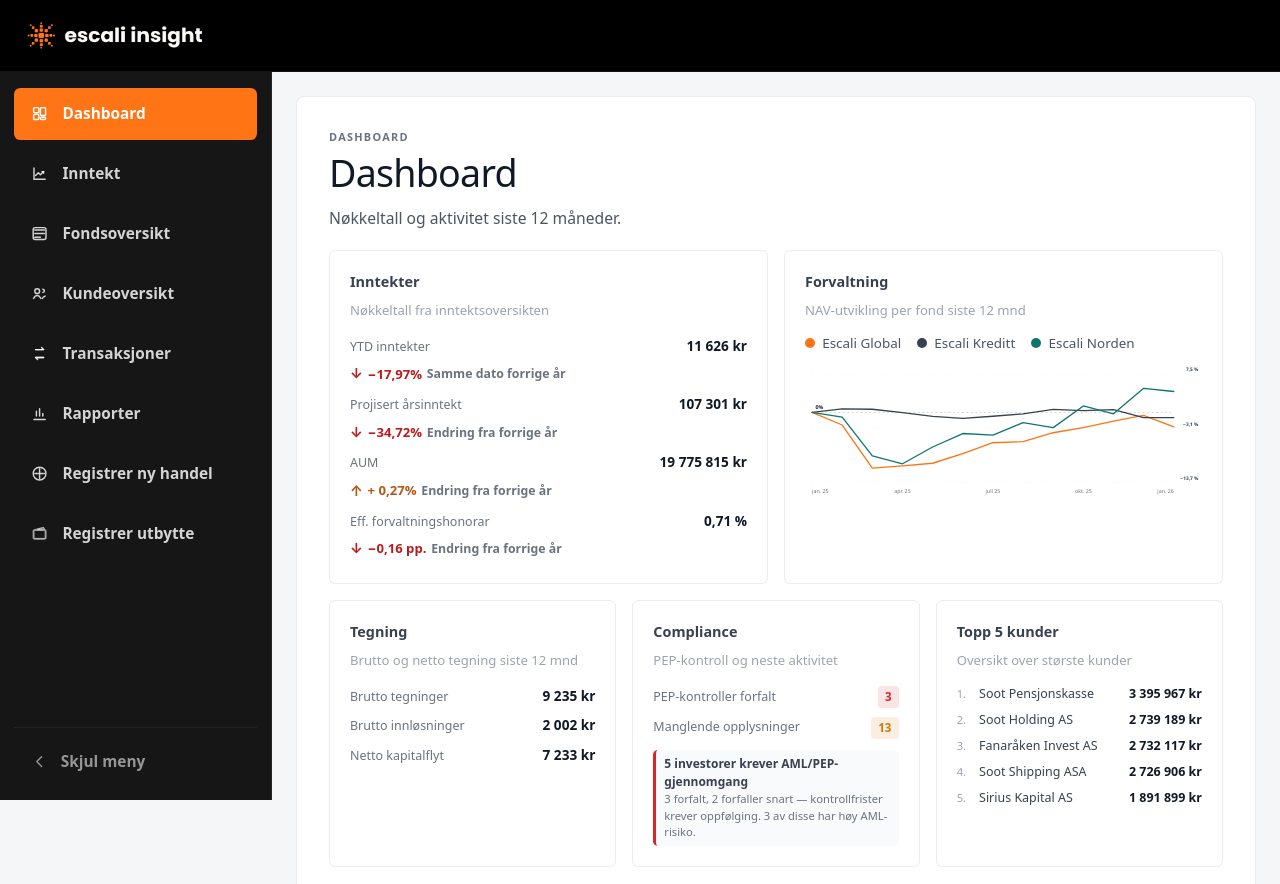
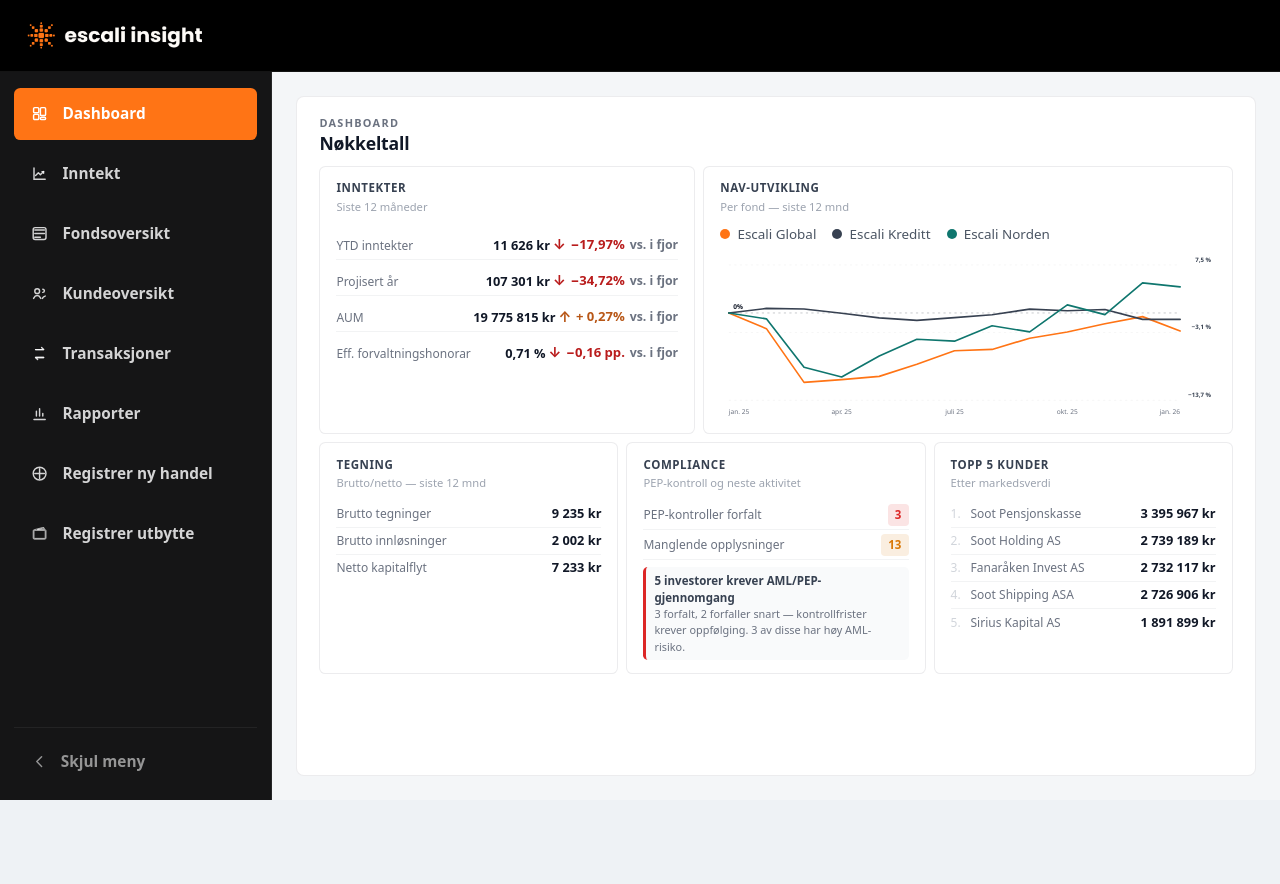
Before and after one commit to stacc-uib/stacc-app, a React (Vite) app in the folder client/: page / in a window 1280 px wide. Shown: the top 884 px of the page. After the commit the page ends 800 px from the top, so only its background shows below. Built offline with nearby package versions, Linux system fonts and the light colour scheme.

Commit message:
compress dashboard

```diff
--- a/client/src/features/dashboard/pages/DashboardPage.tsx
+++ b/client/src/features/dashboard/pages/DashboardPage.tsx
@@ -1,7 +1,15 @@
 import { useMemo } from 'react';
 import getIncomeData, { getIncomeDateRange, getPresetRange } from '../lib/incomeCalc';
 import getIncomeDataFull from '../../income/lib/getIncomeData';
-import { ytdIncome, ytdIncomeLastPeriod, annualIncomeLastYear, projectedAnnualIncome, aumAtDate, MetricDelta, MetricDeltaPP } from '../../income/components/IncomeOverview';
+import {
+  ytdIncome,
+  ytdIncomeLastPeriod,
+  annualIncomeLastYear,
+  projectedAnnualIncome,
+  aumAtDate,
+  MetricDelta,
+  MetricDeltaPP,
+} from '../../income/components/IncomeOverview';
 import fundPricesJson from '../../../mocks/fundPrices.json';
 import tradesJson from '../../../mocks/trades.json';
 import investorsJson from '../../../mocks/investors.json';
@@ -10,11 +18,48 @@ import { LineChart, ChartLegend, formatMetricValue } from '../../funds/pages/Fun
 import { getCompliancePageData } from '../../compliance/lib/getCompliancePageData';
 import { getComplianceDashboardData } from '../../compliance/lib/getComplianceDashboardData';
 import { ToneTag, toneColor } from '../../compliance/components/ComplianceDashboardSection';
-import { SummaryCard, StatRow } from '../../income/pages/IncomePage';
+
+// ── Compact card primitives ────────────────────────────────────────────────
+function DashCard({
+  title,
+  desc,
+  children,
+}: {
+  title: string;
+  desc: string;
+  children: React.ReactNode;
+}) {
+  return (
+    <div className="dashboard-card">
+      <p className="dashboard-card__title">{title}</p>
+      <p className="dashboard-card__desc">{desc}</p>
+      <div className="dashboard-card__body">{children}</div>
+    </div>
+  );
+}
+
+function DStat({
+  label,
+  value,
+  delta,
+}: {
+  label: string;
+  value: string;
+  delta?: React.ReactNode;
+}) {
+  return (
+    <div className="dashboard-stat">
+      <span className="dashboard-stat__label">{label}</span>
+      <span className="dashboard-stat__value">
+        {value}
+        {delta && <span className="dashboard-stat__delta"> {delta}</span>}
+      </span>
+    </div>
+  );
+}
 
 // ── Dashboard ──────────────────────────────────────────────────────────────
 function DashboardPage() {
-  // Inntekter: compute all 4 income KPIs (same as Income Oversikt)
   const incomeStats = useMemo(() => {
     const incomeData = getIncomeData(
       tradesJson as Parameters<typeof getIncomeData>[0],
@@ -29,33 +74,31 @@ function DashboardPage() {
       .filter((e) => e.incomeType === 'management fee')
       .reduce((acc, e) => acc + e.amount, 0);
 
-    // Full income data for KPI calculations (uses income lib)
     const incomeDataFull = getIncomeDataFull(
       tradesJson as Parameters<typeof getIncomeDataFull>[0],
       investorsJson as Parameters<typeof getIncomeDataFull>[1],
       fundPricesJson as Parameters<typeof getIncomeDataFull>[2],
     );
-    const ytd = ytdIncome(incomeDataFull);
-    const ytdPrev = ytdIncomeLastPeriod(incomeDataFull);
+    const ytd      = ytdIncome(incomeDataFull);
+    const ytdPrev  = ytdIncomeLastPeriod(incomeDataFull);
     const projected = projectedAnnualIncome(incomeDataFull, 0.3);
     const annualPrev = annualIncomeLastYear(incomeDataFull);
-    const aum = aumAtDate(
+    const aum      = aumAtDate(
       tradesJson as Parameters<typeof aumAtDate>[0],
       fundPricesJson as Parameters<typeof aumAtDate>[1],
       new Date('2026-01-31'),
     );
-    const aumPrev = aumAtDate(
+    const aumPrev  = aumAtDate(
       tradesJson as Parameters<typeof aumAtDate>[0],
       fundPricesJson as Parameters<typeof aumAtDate>[1],
       new Date('2025-01-31'),
     );
-    const effRate = 12 * 100 * ytd / aum;
+    const effRate     = 12 * 100 * ytd / aum;
     const effRatePrev = 12 * 100 * ytdPrev / aumPrev;
 
-    return { total: totalFee, totalFee, ytd, ytdPrev, projected, annualPrev, aum, aumPrev, effRate, effRatePrev };
+    return { totalFee, ytd, ytdPrev, projected, annualPrev, aum, aumPrev, effRate, effRatePrev };
   }, []);
 
-  // Forvaltning + Tegning + Topp 5: reuse fund overview for 12m period, nav grouped per fund
   const fundOverview = useMemo(
     () =>
       getFundOverviewData({
@@ -68,146 +111,122 @@ function DashboardPage() {
     [],
   );
 
-  // Compliance: PEP status + priority queue
   const complianceStats = useMemo(() => {
     const pageData = getCompliancePageData();
     return getComplianceDashboardData(pageData);
   }, []);
 
-  // Derived metric lookups
-  const grossBuyKpi = fundOverview.flowSection.kpis.find((k) => k.id === 'gross-buy');
+  const grossBuyKpi  = fundOverview.flowSection.kpis.find((k) => k.id === 'gross-buy');
   const grossSellKpi = fundOverview.flowSection.kpis.find((k) => k.id === 'gross-sell');
-  const netFlowKpi = fundOverview.flowSection.kpis.find((k) => k.id === 'net-flow');
-  const top5 = fundOverview.shareholderSection.rows.slice(0, 5);
-  const pepOverdue = complianceStats.metrics.find((m) => m.id === 'pep-overdue');
-  const missingData = complianceStats.metrics.find((m) => m.id === 'missing-required-data');
+  const netFlowKpi   = fundOverview.flowSection.kpis.find((k) => k.id === 'net-flow');
+  const top5         = fundOverview.shareholderSection.rows.slice(0, 5);
+  const pepOverdue   = complianceStats.metrics.find((m) => m.id === 'pep-overdue');
+  const missingData  = complianceStats.metrics.find((m) => m.id === 'missing-required-data');
   const nextPriority = complianceStats.priorityItems[0];
 
+  const fmt = (v: number, f: string) => formatMetricValue(v, f as 'currency' | 'number' | 'percent');
+  const fmtPct = (v: number) =>
+    `${new Intl.NumberFormat('nb-NO', { minimumFractionDigits: 2, maximumFractionDigits: 2 }).format(v)} %`;
+
   return (
-    <div className="content-card">
+    <div className="content-card content-card--dashboard">
       <p className="content-card__eyebrow">Dashboard</p>
-      <h1>Dashboard</h1>
-      <p className="content-card__description">
-        Nøkkeltall og aktivitet siste 12 måneder.
-      </p>
+      <h1>Nøkkeltall</h1>
 
-      {/* Rad 1: Inntekter + Forvaltning */}
-      <div className="row g-3" style={{ marginBottom: '1rem' }}>
-        <div className="col-12 col-md-6">
-          <SummaryCard title="Inntekter" description="Nøkkeltall fra inntektsoversikten">
-            <div style={{ padding: '0.2rem 0' }}>
-              <div style={{ display: 'flex', justifyContent: 'space-between', alignItems: 'baseline', gap: '0.5rem' }}>
-                <span style={{ fontSize: '0.78rem', color: '#6b7280' }}>YTD inntekter</span>
-                <span style={{ fontSize: '0.85rem', fontWeight: 600, color: '#111827' }}>{formatMetricValue(incomeStats.ytd, 'currency')}</span>
-              </div>
-              <MetricDelta currentValue={incomeStats.ytd} initialValue={incomeStats.ytdPrev} label="Samme dato forrige år" />
-            </div>
-            <div style={{ padding: '0.2rem 0' }}>
-              <div style={{ display: 'flex', justifyContent: 'space-between', alignItems: 'baseline', gap: '0.5rem' }}>
-                <span style={{ fontSize: '0.78rem', color: '#6b7280' }}>Projisert årsinntekt</span>
-                <span style={{ fontSize: '0.85rem', fontWeight: 600, color: '#111827' }}>{formatMetricValue(incomeStats.projected, 'currency')}</span>
-              </div>
-              <MetricDelta currentValue={incomeStats.projected} initialValue={incomeStats.annualPrev} label="Endring fra forrige år" />
-            </div>
-            <div style={{ padding: '0.2rem 0' }}>
-              <div style={{ display: 'flex', justifyContent: 'space-between', alignItems: 'baseline', gap: '0.5rem' }}>
-                <span style={{ fontSize: '0.78rem', color: '#6b7280' }}>AUM</span>
-                <span style={{ fontSize: '0.85rem', fontWeight: 600, color: '#111827' }}>{formatMetricValue(incomeStats.aum, 'currency')}</span>
-              </div>
-              <MetricDelta currentValue={incomeStats.aum} initialValue={incomeStats.aumPrev} label="Endring fra forrige år" />
-            </div>
-            <div style={{ padding: '0.2rem 0' }}>
-              <div style={{ display: 'flex', justifyContent: 'space-between', alignItems: 'baseline', gap: '0.5rem' }}>
-                <span style={{ fontSize: '0.78rem', color: '#6b7280' }}>Eff. forvaltningshonorar</span>
-                <span style={{ fontSize: '0.85rem', fontWeight: 600, color: '#111827' }}>{`${new Intl.NumberFormat('nb-NO', { minimumFractionDigits: 2, maximumFractionDigits: 2 }).format(incomeStats.effRate)} %`}</span>
-              </div>
-              <MetricDeltaPP currentValue={incomeStats.effRate} initialValue={incomeStats.effRatePrev} label="Endring fra forrige år" />
-            </div>
-          </SummaryCard>
+      {/* Rad 1: Inntekter · NAV-utvikling */}
+      <div className="row g-2" style={{ marginBottom: '0.5rem' }}>
+        <div className="col-12 col-md-5">
+          <DashCard title="Inntekter" desc="Siste 12 måneder">
+            <DStat
+              label="YTD inntekter"
+              value={fmt(incomeStats.ytd, 'currency')}
+              delta={<MetricDelta currentValue={incomeStats.ytd} initialValue={incomeStats.ytdPrev} label="vs. i fjor" />}
+            />
+            <DStat
+              label="Projisert år"
+              value={fmt(incomeStats.projected, 'currency')}
+              delta={<MetricDelta currentValue={incomeStats.projected} initialValue={incomeStats.annualPrev} label="vs. i fjor" />}
+            />
+            <DStat
+              label="AUM"
+              value={fmt(incomeStats.aum, 'currency')}
+              delta={<MetricDelta currentValue={incomeStats.aum} initialValue={incomeStats.aumPrev} label="vs. i fjor" />}
+            />
+            <DStat
+              label="Eff. forvaltningshonorar"
+              value={fmtPct(incomeStats.effRate)}
+              delta={<MetricDeltaPP currentValue={incomeStats.effRate} initialValue={incomeStats.effRatePrev} label="vs. i fjor" />}
+            />
+          </DashCard>
         </div>
-        <div className="col-12 col-md-6">
-          <SummaryCard title="Forvaltning" description="NAV-utvikling per fond siste 12 mnd">
+
+        <div className="col-12 col-md-7">
+          <DashCard title="NAV-utvikling" desc="Per fond — siste 12 mnd">
             <ChartLegend series={fundOverview.navSection.series} />
             <LineChart series={fundOverview.navSection.series} mode="return" compact />
-          </SummaryCard>
+          </DashCard>
         </div>
       </div>
 
-      {/* Rad 2: Tegning + Compliance + Topp 5 kunder */}
-      <div className="row g-3">
+      {/* Rad 2: Tegning · Compliance · Topp 5 */}
+      <div className="row g-2">
         <div className="col-12 col-md-4">
-          <SummaryCard title="Tegning" description="Brutto og netto tegning siste 12 mnd">
-            {grossBuyKpi && (
-              <StatRow label={grossBuyKpi.label} value={formatMetricValue(grossBuyKpi.value, grossBuyKpi.format)} />
-            )}
-            {grossSellKpi && (
-              <StatRow label={grossSellKpi.label} value={formatMetricValue(grossSellKpi.value, grossSellKpi.format)} />
-            )}
-            {netFlowKpi && (
-              <StatRow label={netFlowKpi.label} value={formatMetricValue(netFlowKpi.value, netFlowKpi.format)} />
-            )}
-          </SummaryCard>
+          <DashCard title="Tegning" desc="Brutto/netto — siste 12 mnd">
+            {grossBuyKpi  && <DStat label={grossBuyKpi.label}  value={fmt(grossBuyKpi.value,  grossBuyKpi.format)}  />}
+            {grossSellKpi && <DStat label={grossSellKpi.label} value={fmt(grossSellKpi.value, grossSellKpi.format)} />}
+            {netFlowKpi   && <DStat label={netFlowKpi.label}   value={fmt(netFlowKpi.value,   netFlowKpi.format)}   />}
+          </DashCard>
         </div>
+
         <div className="col-12 col-md-4">
-          <SummaryCard title="Compliance" description="PEP-kontroll og neste aktivitet">
+          <DashCard title="Compliance" desc="PEP-kontroll og neste aktivitet">
             {pepOverdue && (
-              <div style={{ display: 'flex', justifyContent: 'space-between', alignItems: 'center', padding: '0.2rem 0' }}>
-                <span style={{ fontSize: '0.78rem', color: '#6b7280' }}>{pepOverdue.label}</span>
+              <div className="dashboard-stat">
+                <span className="dashboard-stat__label">{pepOverdue.label}</span>
                 <ToneTag tone={pepOverdue.tone} label={pepOverdue.value} />
               </div>
             )}
             {missingData && (
-              <div style={{ display: 'flex', justifyContent: 'space-between', alignItems: 'center', padding: '0.2rem 0' }}>
-                <span style={{ fontSize: '0.78rem', color: '#6b7280' }}>{missingData.label}</span>
+              <div className="dashboard-stat">
+                <span className="dashboard-stat__label">{missingData.label}</span>
                 <ToneTag tone={missingData.tone} label={missingData.value} />
               </div>
             )}
             {nextPriority && (
               <div
                 style={{
-                  marginTop: '0.35rem',
+                  marginTop: '0.4rem',
                   padding: '0.3rem 0.5rem',
                   background: '#f9fafb',
                   borderRadius: '0.3rem',
                   borderLeft: `3px solid ${toneColor[nextPriority.tone] ?? '#d1d5db'}`,
                 }}
               >
-                <p style={{ margin: 0, fontSize: '0.75rem', fontWeight: 600, color: '#374151' }}>
+                <p style={{ margin: 0, fontSize: '0.72rem', fontWeight: 600, color: '#374151' }}>
                   {nextPriority.title}
                 </p>
-                <p style={{ margin: 0, fontSize: '0.7rem', color: '#6b7280' }}>
+                <p style={{ margin: 0, fontSize: '0.68rem', color: '#6b7280' }}>
                   {nextPriority.summary}
                 </p>
               </div>
             )}
-          </SummaryCard>
+          </DashCard>
         </div>
+
         <div className="col-12 col-md-4">
-          <SummaryCard title="Topp 5 kunder" description="Oversikt over største kunder">
-            {top5.map((shareholder, idx) => (
-              <div
-                key={shareholder.customerId}
-                style={{ display: 'flex', alignItems: 'baseline', gap: '0.4rem', padding: '0.15rem 0' }}
-              >
-                <span style={{ fontSize: '0.7rem', color: '#9ca3af', minWidth: '1rem' }}>{idx + 1}.</span>
-                <span
-                  style={{
-                    fontSize: '0.78rem',
-                    color: '#374151',
-                    flex: 1,
-                    overflow: 'hidden',
-                    textOverflow: 'ellipsis',
-                    whiteSpace: 'nowrap',
-                  }}
-                >
-                  {shareholder.investorName}
+          <DashCard title="Topp 5 kunder" desc="Etter markedsverdi">
+            {top5.map((s, i) => (
+              <div key={s.customerId} className="dashboard-stat">
+                <span className="dashboard-stat__label" style={{ display: 'flex', gap: '0.35rem' }}>
+                  <span style={{ color: '#d1d5db', minWidth: '0.9rem' }}>{i + 1}.</span>
+                  <span style={{ overflow: 'hidden', textOverflow: 'ellipsis', whiteSpace: 'nowrap' }}>
+                    {s.investorName}
+                  </span>
                 </span>
-                <span style={{ fontSize: '0.78rem', fontWeight: 600, color: '#111827', whiteSpace: 'nowrap' }}>
-                  {formatMetricValue(shareholder.marketValue, 'currency')}
-                </span>
+                <span className="dashboard-stat__value">{fmt(s.marketValue, 'currency')}</span>
               </div>
             ))}
-          </SummaryCard>
+          </DashCard>
         </div>
       </div>
     </div>
--- a/client/src/styles.css
+++ b/client/src/styles.css
@@ -218,6 +218,87 @@ textarea {
   letter-spacing: -0.02em;
 }
 
+/* ── Dashboard compact layout ───────────────────────────────────────────── */
+.content-card--dashboard {
+  padding: 1.1rem 1.4rem 1.4rem;
+}
+
+.content-card--dashboard h1 {
+  font-size: 1.1rem;
+  font-weight: 700;
+  letter-spacing: -0.01em;
+  margin: 0 0 0.75rem;
+}
+
+.content-card--dashboard .content-card__eyebrow {
+  margin-bottom: 0.15rem;
+}
+
+.dashboard-card {
+  background: #fff;
+  border: 1px solid rgba(17, 24, 39, 0.08);
+  border-radius: 0.4rem;
+  padding: 0.8rem 1rem;
+  display: flex;
+  flex-direction: column;
+  height: 100%;
+}
+
+.dashboard-card__title {
+  font-size: 0.72rem;
+  font-weight: 700;
+  color: #374151;
+  text-transform: uppercase;
+  letter-spacing: 0.05em;
+  margin: 0 0 0.15rem;
+}
+
+.dashboard-card__desc {
+  font-size: 0.7rem;
+  color: #9ca3af;
+  margin: 0 0 0.5rem;
+}
+
+.dashboard-card__body {
+  display: flex;
+  flex-direction: column;
+  gap: 0;
+  flex: 1;
+}
+
+.dashboard-stat {
+  display: flex;
+  justify-content: space-between;
+  align-items: baseline;
+  gap: 0.4rem;
+  padding: 0.22rem 0;
+  border-bottom: 1px solid rgba(17, 24, 39, 0.05);
+  font-size: 0;
+}
+
+.dashboard-stat:last-child {
+  border-bottom: none;
+}
+
+.dashboard-stat__label {
+  font-size: 0.75rem;
+  color: #6b7280;
+}
+
+.dashboard-stat__value {
+  font-size: 0.8rem;
+  font-weight: 600;
+  color: #111827;
+  text-align: right;
+  white-space: nowrap;
+}
+
+.dashboard-stat__delta {
+  font-size: 0.68rem;
+  color: #6b7280;
+  text-align: right;
+}
+
 .content-card__eyebrow {
   margin: 0 0 0.35rem;
   text-transform: uppercase;
```
